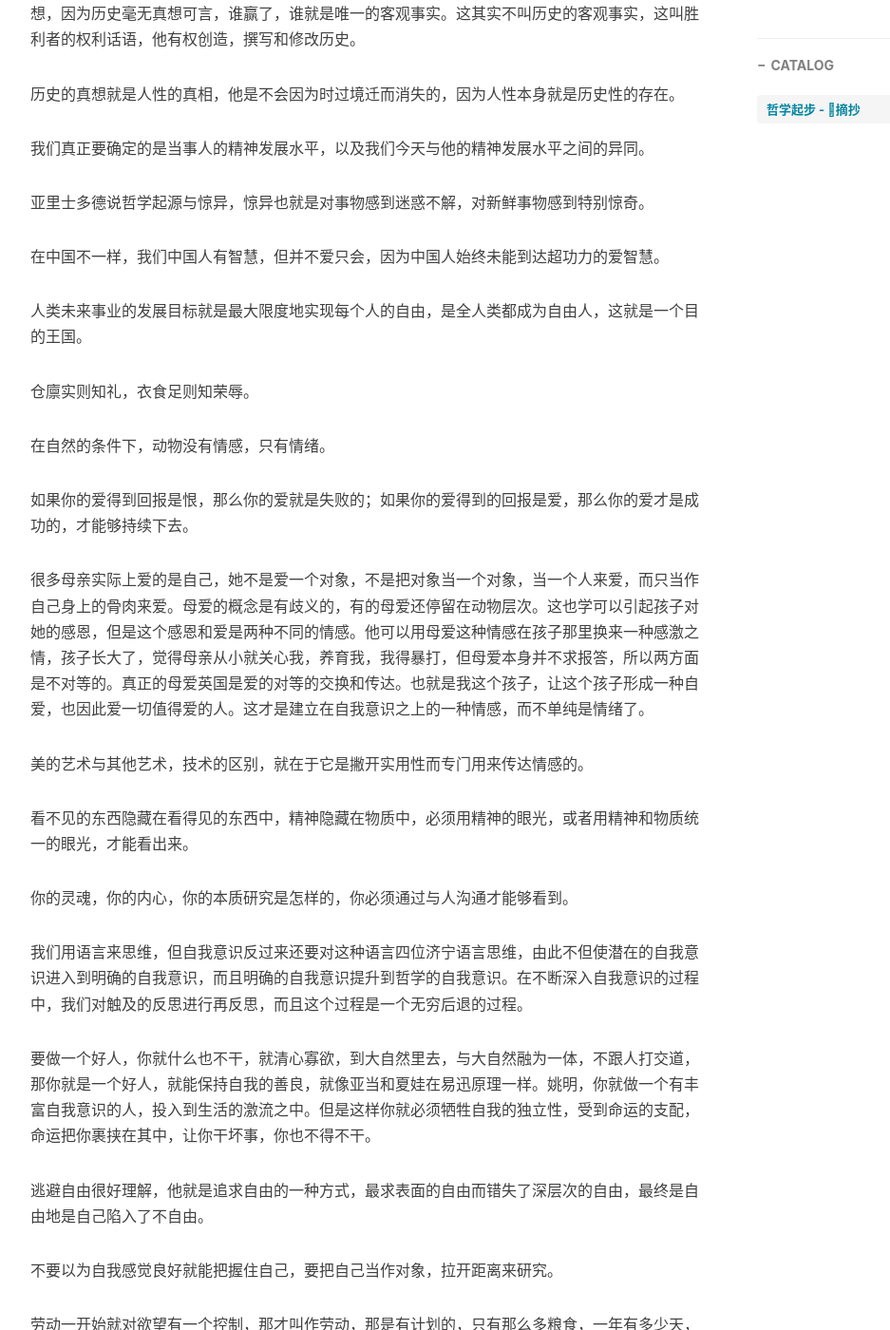
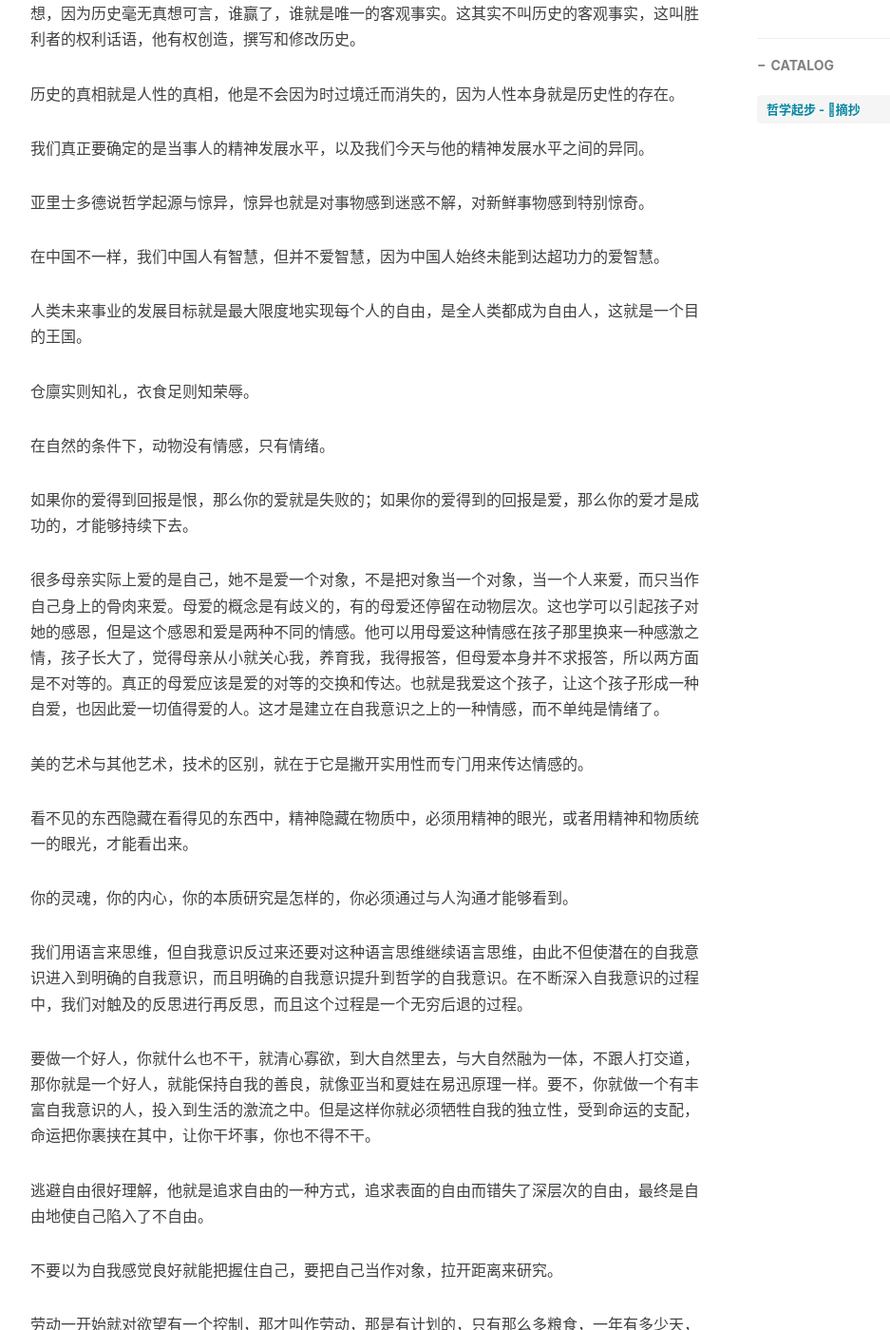
Before and after one commit to alvindaiyan/alvindaiyan.github.io, a Jekyll site: the page built from _posts/life/2019-06-23-zhe-xue-qi-bu.md, in a window 1280 px wide and 1400 px high, scrolled down 1054 px. Shown: the whole window at 95% size, without its empty margins (233-1170 px from the left). Built offline with Jekyll 4.4.1, drawn with Linux system fonts in a browser that asks for light colours; nearby versions of some CDN libraries; comment, search, counter and statistics services are not loaded; some of the changed text lies outside the part shown.

Commit message:
fixed typo

```diff
--- a/_posts/life/2019-06-23-zhe-xue-qi-bu.md
+++ b/_posts/life/2019-06-23-zhe-xue-qi-bu.md
@@ -26,13 +26,13 @@ tags:
 
 历史是由胜利者撰写的，胜利者有权按照自己的需要去写历史或者改写历史，甚至谈不上隐瞒历史真想，因为历史毫无真想可言，谁赢了，谁就是唯一的客观事实。这其实不叫历史的客观事实，这叫胜利者的权利话语，他有权创造，撰写和修改历史。
 
-历史的真想就是人性的真相，他是不会因为时过境迁而消失的，因为人性本身就是历史性的存在。
+历史的真相就是人性的真相，他是不会因为时过境迁而消失的，因为人性本身就是历史性的存在。
 
 我们真正要确定的是当事人的精神发展水平，以及我们今天与他的精神发展水平之间的异同。
 
 亚里士多德说哲学起源与惊异，惊异也就是对事物感到迷惑不解，对新鲜事物感到特别惊奇。
 
-在中国不一样，我们中国人有智慧，但并不爱只会，因为中国人始终未能到达超功力的爱智慧。
+在中国不一样，我们中国人有智慧，但并不爱智慧，因为中国人始终未能到达超功力的爱智慧。
 
 人类未来事业的发展目标就是最大限度地实现每个人的自由，是全人类都成为自由人，这就是一个目的王国。
 
@@ -42,7 +42,7 @@ tags:
 
 如果你的爱得到回报是恨，那么你的爱就是失败的；如果你的爱得到的回报是爱，那么你的爱才是成功的，才能够持续下去。
 
-很多母亲实际上爱的是自己，她不是爱一个对象，不是把对象当一个对象，当一个人来爱，而只当作自己身上的骨肉来爱。母爱的概念是有歧义的，有的母爱还停留在动物层次。这也学可以引起孩子对她的感恩，但是这个感恩和爱是两种不同的情感。他可以用母爱这种情感在孩子那里换来一种感激之情，孩子长大了，觉得母亲从小就关心我，养育我，我得暴打，但母爱本身并不求报答，所以两方面是不对等的。真正的母爱英国是爱的对等的交换和传达。也就是我这个孩子，让这个孩子形成一种自爱，也因此爱一切值得爱的人。这才是建立在自我意识之上的一种情感，而不单纯是情绪了。
+很多母亲实际上爱的是自己，她不是爱一个对象，不是把对象当一个对象，当一个人来爱，而只当作自己身上的骨肉来爱。母爱的概念是有歧义的，有的母爱还停留在动物层次。这也学可以引起孩子对她的感恩，但是这个感恩和爱是两种不同的情感。他可以用母爱这种情感在孩子那里换来一种感激之情，孩子长大了，觉得母亲从小就关心我，养育我，我得报答，但母爱本身并不求报答，所以两方面是不对等的。真正的母爱应该是爱的对等的交换和传达。也就是我爱这个孩子，让这个孩子形成一种自爱，也因此爱一切值得爱的人。这才是建立在自我意识之上的一种情感，而不单纯是情绪了。
 
 美的艺术与其他艺术，技术的区别，就在于它是撇开实用性而专门用来传达情感的。
 
@@ -50,11 +50,11 @@ tags:
 
 你的灵魂，你的内心，你的本质研究是怎样的，你必须通过与人沟通才能够看到。
 
-我们用语言来思维，但自我意识反过来还要对这种语言四位济宁语言思维，由此不但使潜在的自我意识进入到明确的自我意识，而且明确的自我意识提升到哲学的自我意识。在不断深入自我意识的过程中，我们对触及的反思进行再反思，而且这个过程是一个无穷后退的过程。
+我们用语言来思维，但自我意识反过来还要对这种语言思维继续语言思维，由此不但使潜在的自我意识进入到明确的自我意识，而且明确的自我意识提升到哲学的自我意识。在不断深入自我意识的过程中，我们对触及的反思进行再反思，而且这个过程是一个无穷后退的过程。
 
-要做一个好人，你就什么也不干，就清心寡欲，到大自然里去，与大自然融为一体，不跟人打交道，那你就是一个好人，就能保持自我的善良，就像亚当和夏娃在易迅原理一样。姚明，你就做一个有丰富自我意识的人，投入到生活的激流之中。但是这样你就必须牺牲自我的独立性，受到命运的支配，命运把你裹挟在其中，让你干坏事，你也不得不干。
+要做一个好人，你就什么也不干，就清心寡欲，到大自然里去，与大自然融为一体，不跟人打交道，那你就是一个好人，就能保持自我的善良，就像亚当和夏娃在易迅原理一样。要不，你就做一个有丰富自我意识的人，投入到生活的激流之中。但是这样你就必须牺牲自我的独立性，受到命运的支配，命运把你裹挟在其中，让你干坏事，你也不得不干。
 
-逃避自由很好理解，他就是追求自由的一种方式，最求表面的自由而错失了深层次的自由，最终是自由地是自己陷入了不自由。
+逃避自由很好理解，他就是追求自由的一种方式，追求表面的自由而错失了深层次的自由，最终是自由地使自己陷入了不自由。
 
 不要以为自我感觉良好就能把握住自己，要把自己当作对象，拉开距离来研究。
 
@@ -66,7 +66,7 @@ tags:
 
 一个人自由，其他人都不自由，这种观念是渗透在每个中国人内心深处的，这一点黑格尔抓的非常准。
 
-与其说中国人最求的是自由，不如说中国人最求的是逍遥。
+与其说中国人追求的是自由，不如说中国人最求的是逍遥。
 
 因为儒家一开始就把一直引向了一种对权力的绝对服从，即对孝和忠的严格遵守。
 
```
Also changed, not shown: other parts of _posts/life/2019-06-23-zhe-xue-qi-bu.md (+3 -3 lines).
